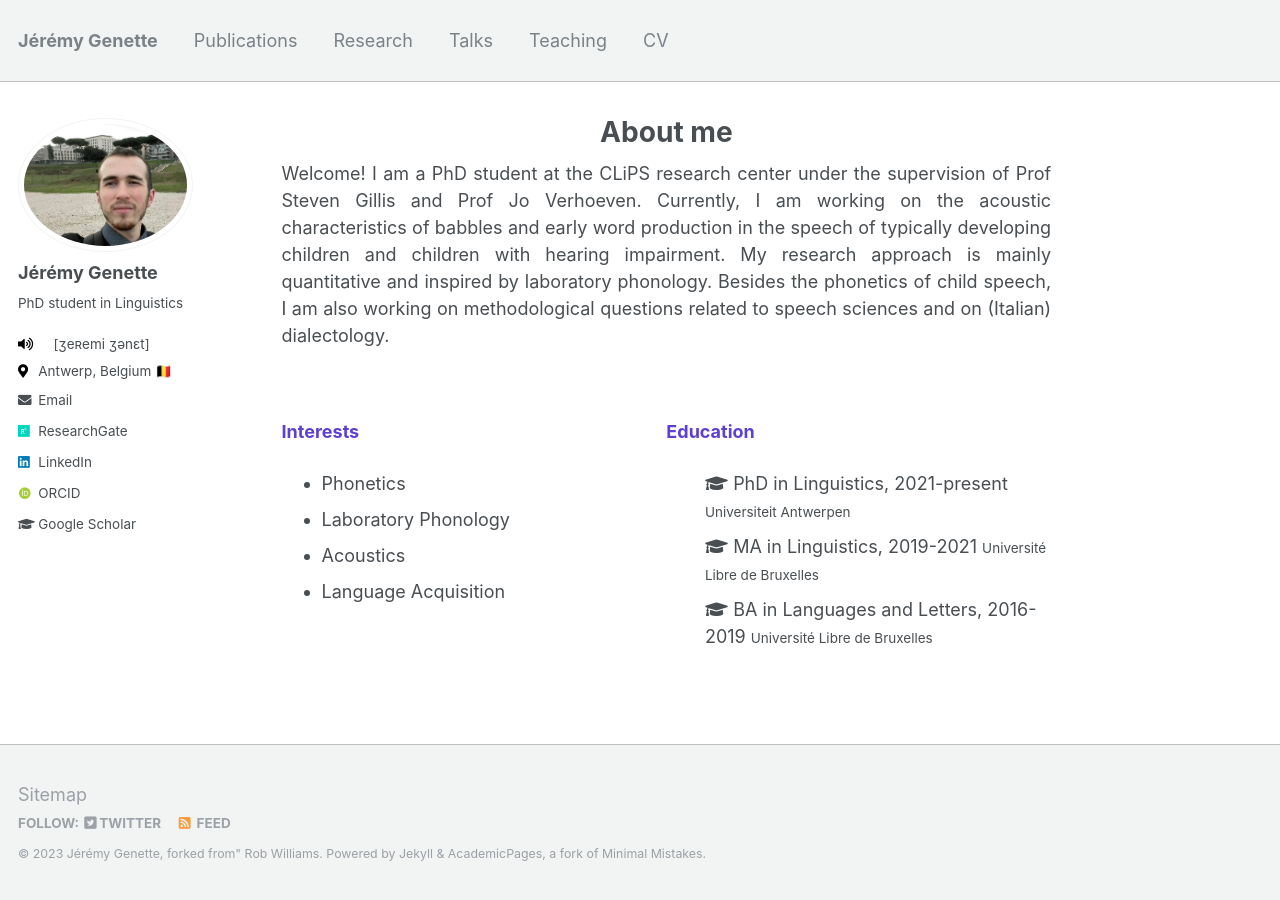
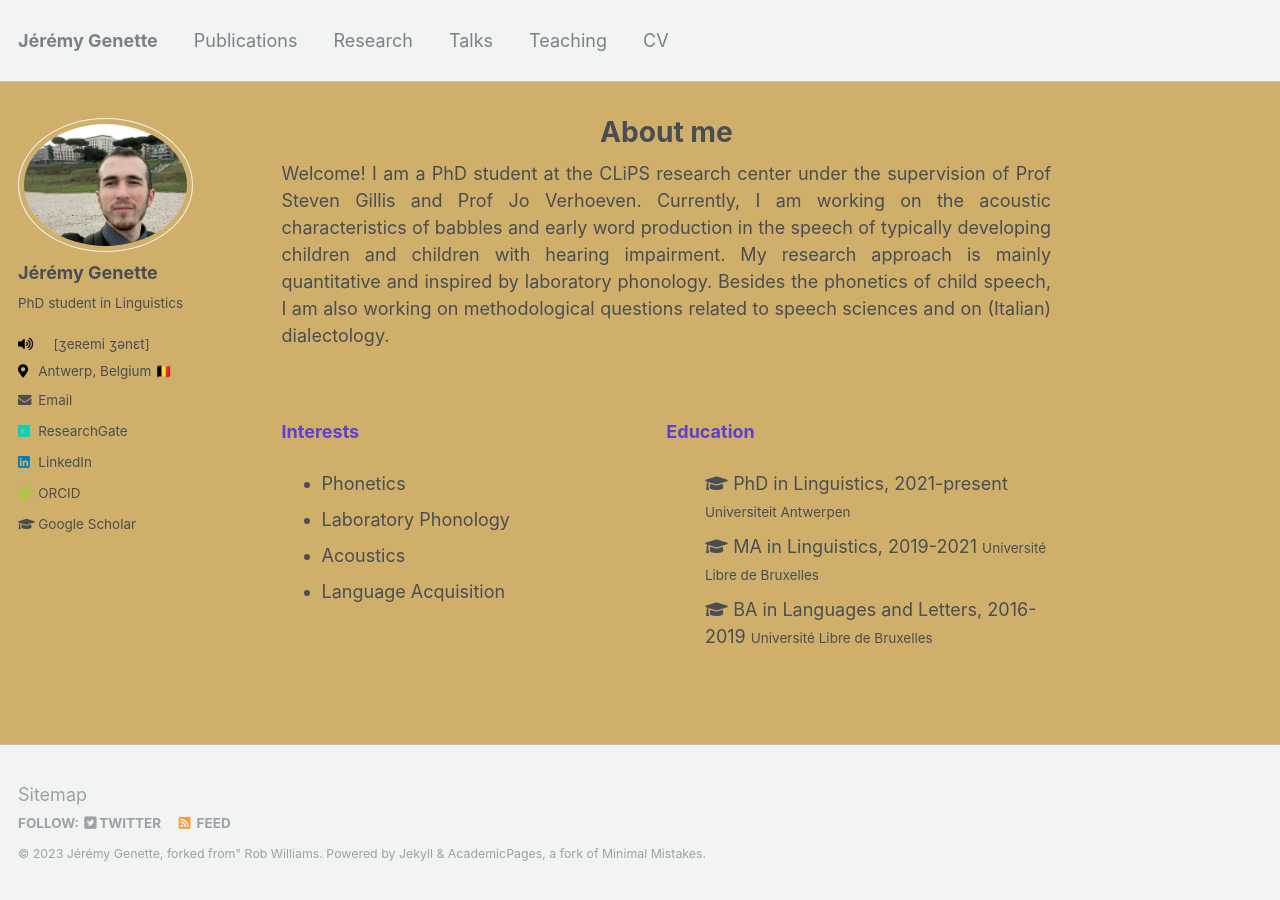
Before and after one commit to jgenette/jgenette.github.io, a Jekyll site: the page built from _pages/about.md, in a window 1280 px wide. Built offline with Jekyll 4.4.1, drawn with Linux system fonts in a browser that asks for light colours; some web fonts are replaced.

Commit message:
Update _variables.scss

```diff
--- a/_sass/_variables.scss
+++ b/_sass/_variables.scss
@@ -56,7 +56,7 @@ $light-gray                 : mix(#fff, $gray, 50%);
 $lighter-gray               : mix(#fff, $gray, 90%);
 
 $body-color                 : #fff;
-$background-color           : #fff;
+$background-color           : #D0AF6B;
 $code-background-color      : #fafafa;
 $code-background-color-dark : $light-gray;
 $text-color                 : $dark-gray;
```
